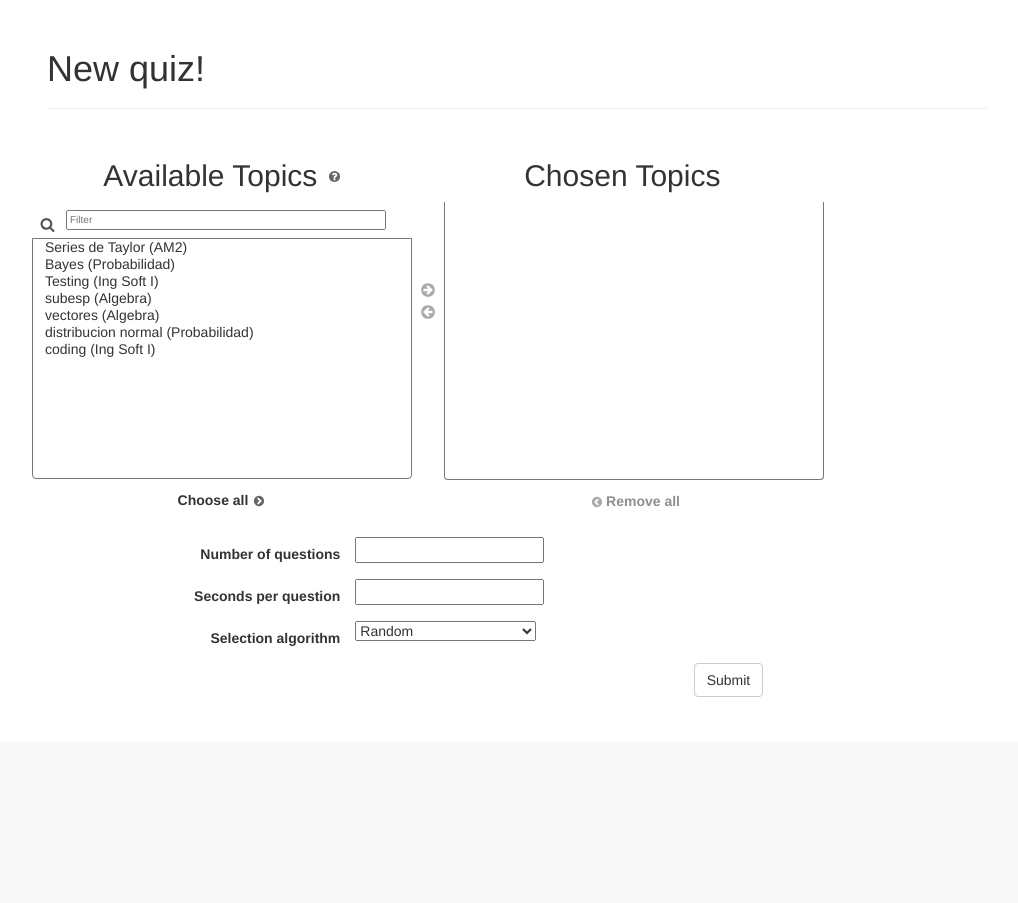
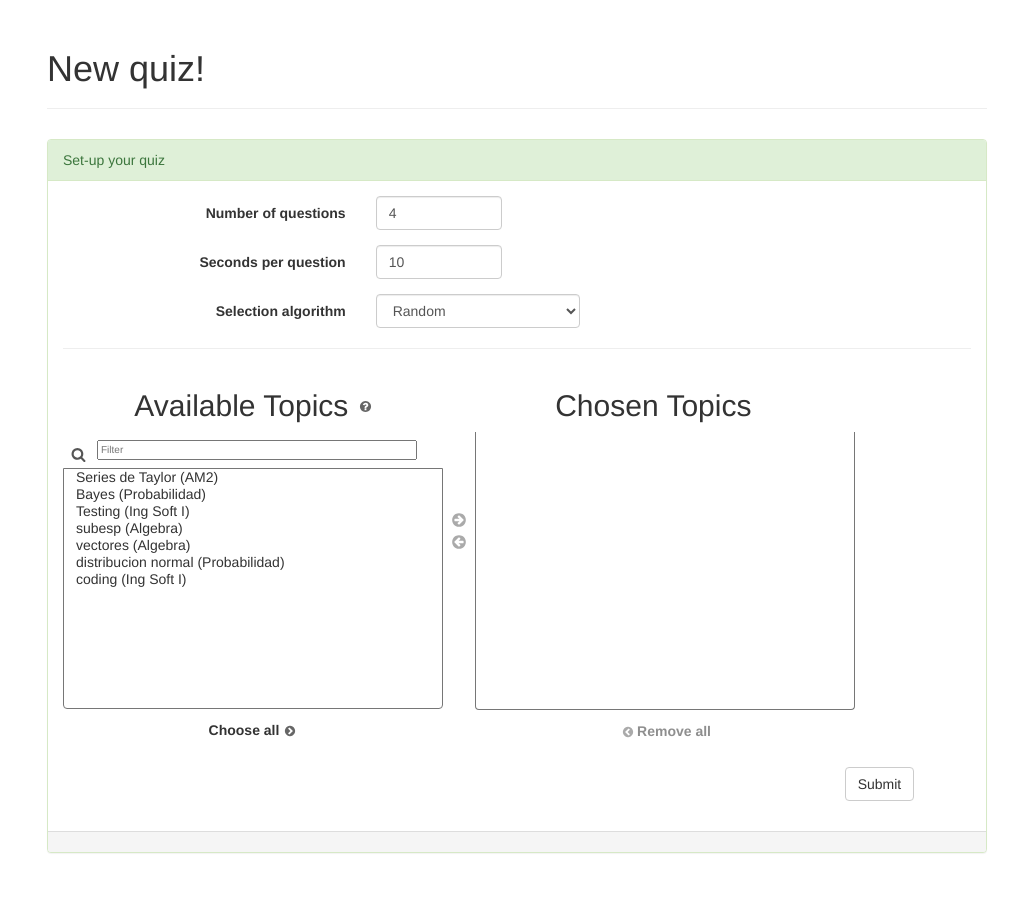
Before and after one commit to juansca/choice-master, a Django app: page /quizz/new/ in a window 1280 px wide. Shown: the part 61-964 px from the top of the page, without its empty margins (123-1141 px from the left). Before the commit the page ends 758 px from the top, so only its background shows below. Run offline with Django 3.2, Linux system fonts and the light colour scheme; a user stored in the database is signed in; data comes from the database, SQL or seed files in the repository; lists and menus that the app fills with data are empty; some libraries are stand-ins or nearby versions.

Commit message:
better UI for new_quiz

```diff
--- a/choice_master/chm/forms.py
+++ b/choice_master/chm/forms.py
@@ -24,9 +24,20 @@ class QuizForm(forms.Form):
         widget=FilteredSelectMultiple('Topics', is_stacked=False)
     )
 
-    nr_of_questions = forms.IntegerField(min_value=0)
-    seconds_per_question = forms.IntegerField(min_value=0)
-    selection_algorithm = forms.ChoiceField(choices=SELECTION_ALGORITHMS)
+    nr_of_questions = forms.IntegerField(
+        min_value=1,
+        initial=4,
+        widget=forms.NumberInput(attrs={'class': 'form-control'}),
+    )
+    seconds_per_question = forms.IntegerField(
+        min_value=10,
+        initial=10,
+        widget=forms.NumberInput(attrs={'class': 'form-control'}),
+    )
+    selection_algorithm = forms.ChoiceField(
+        choices=SELECTION_ALGORITHMS,
+        widget=forms.Select(attrs={'class': 'form-control'}),
+    )
 
     class Media:
         # jsi18n is required by the widget
--- a/choice_master/chm/templates/new_quiz.html
+++ b/choice_master/chm/templates/new_quiz.html
@@ -8,6 +8,13 @@
     <h1> New quiz! </h1>
   </div>
 
+  <div class="panel panel-success">
+
+    <div class="panel-heading">
+      Set-up your quiz
+    </div>
+
+    <div class="panel-body">
       {% if form.errors %}
         {% for error in form.non_field_errors %}
           <div class="alert alert-danger">
@@ -18,36 +25,54 @@
 
     <form class="form-horizontal" action="{% url 'new_quiz' %}" method="POST">
       {% csrf_token %}
-    <div class="form-group">
-	  {{ form.topics }}
-    </div>
-	  {% if form.topics.errors %}
-		{% for error in form.topics.errors %}
-        <div class="alert alert-danger">
-            <strong>{{ error|escape }}</strong>
-        </div>
-		{% endfor %}
-	  {% endif %}
 
+      {# number of quiestions #}
       <div class="form-group">
         <label class="control-label col-sm-4" for="nr_of_questions">Number of questions</label>
+	    <div class="col-sm-2">
           {{ form.nr_of_questions }}
         </div>
+      </div>
+
+      {# seconds between quiestions #}
       <div class="form-group">
         <label class="control-label col-sm-4" for="seconds_per_question">Seconds per question</label>
+    	<div class="col-sm-2">
           {{ form.seconds_per_question }}
+        </div>
+      </div>
+
+
+      {# selection algorithm #}
+      <div class="form-group">
+        <label class="control-label col-sm-4" for="selection_algorithm">Selection algorithm</label>
+        <div class="col-sm-3">
+          {{ form.selection_algorithm }}
+        </div>
+      </div>
+
+	  <hr />
+
+      {# Topics #}
+      <div class="form-group">
+        <div class="centered col-sm-12">
+          {{ form.topics }}
+          {% if form.topics.errors %}
+			<div class="alert alert-danger">You must choose at least one topic</div>
+          {% endif %}
+        </div>
       </div>
 
 	  <div class="form-group">
-	<label class="control-label col-sm-4" for="selection_algorithm">Selection algorithm</label>
-	  {{ form.selection_algorithm }}
-    </div>
-	<div class="form-group">
-      <div class="col-sm-offset-8 col-sm-4">
+	    <div class="col-sm-offset-10 col-sm-3">
 		  <button type="submit" class="btn btn-default">Submit</button>
 	    </div>
 	  </div>
     </form>
+  </div>
+  <div class="panel-footer">
+  </div>
+</div>
 {% endblock %}
 
 {% block custom_js %}
```
Lines whose indentation alone changed are shown as unchanged.
